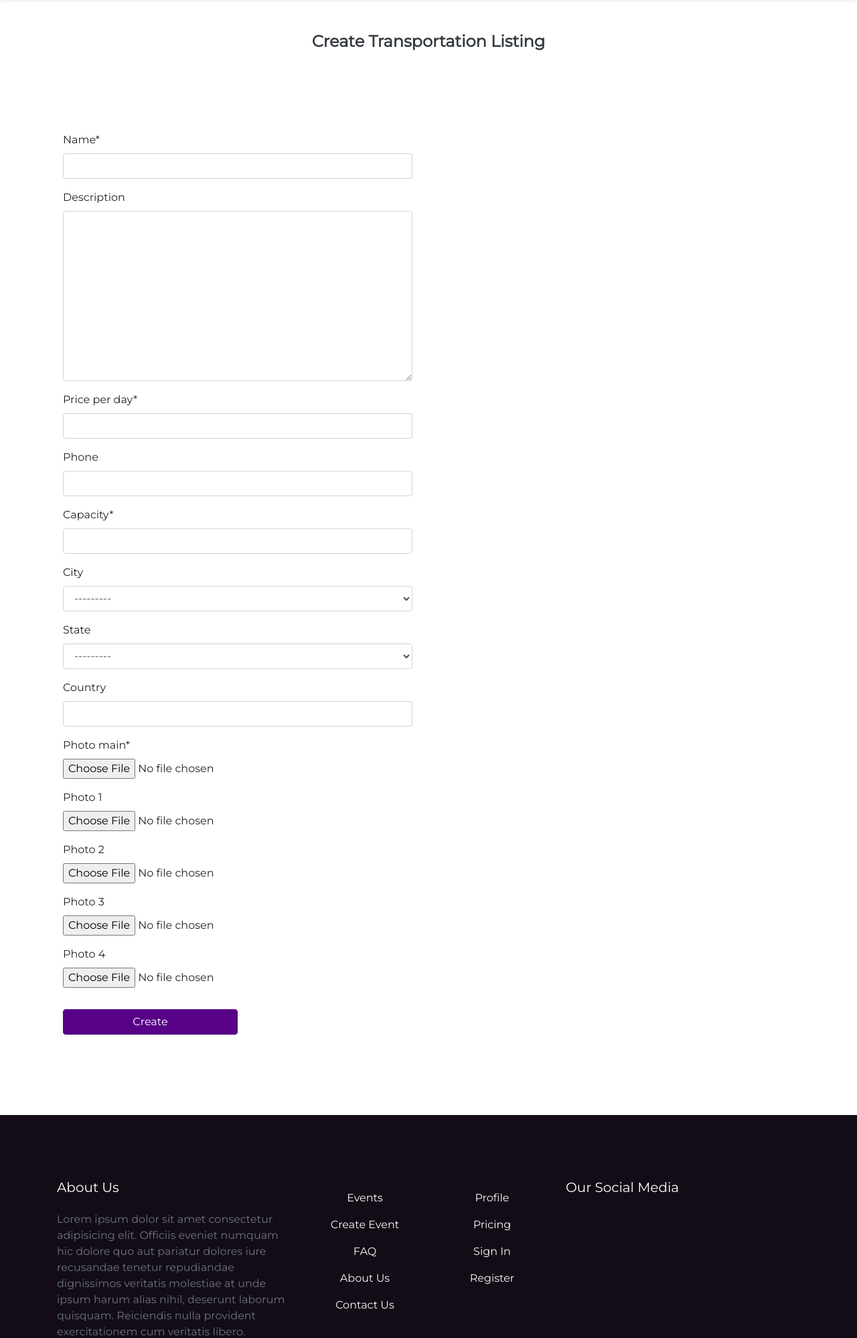
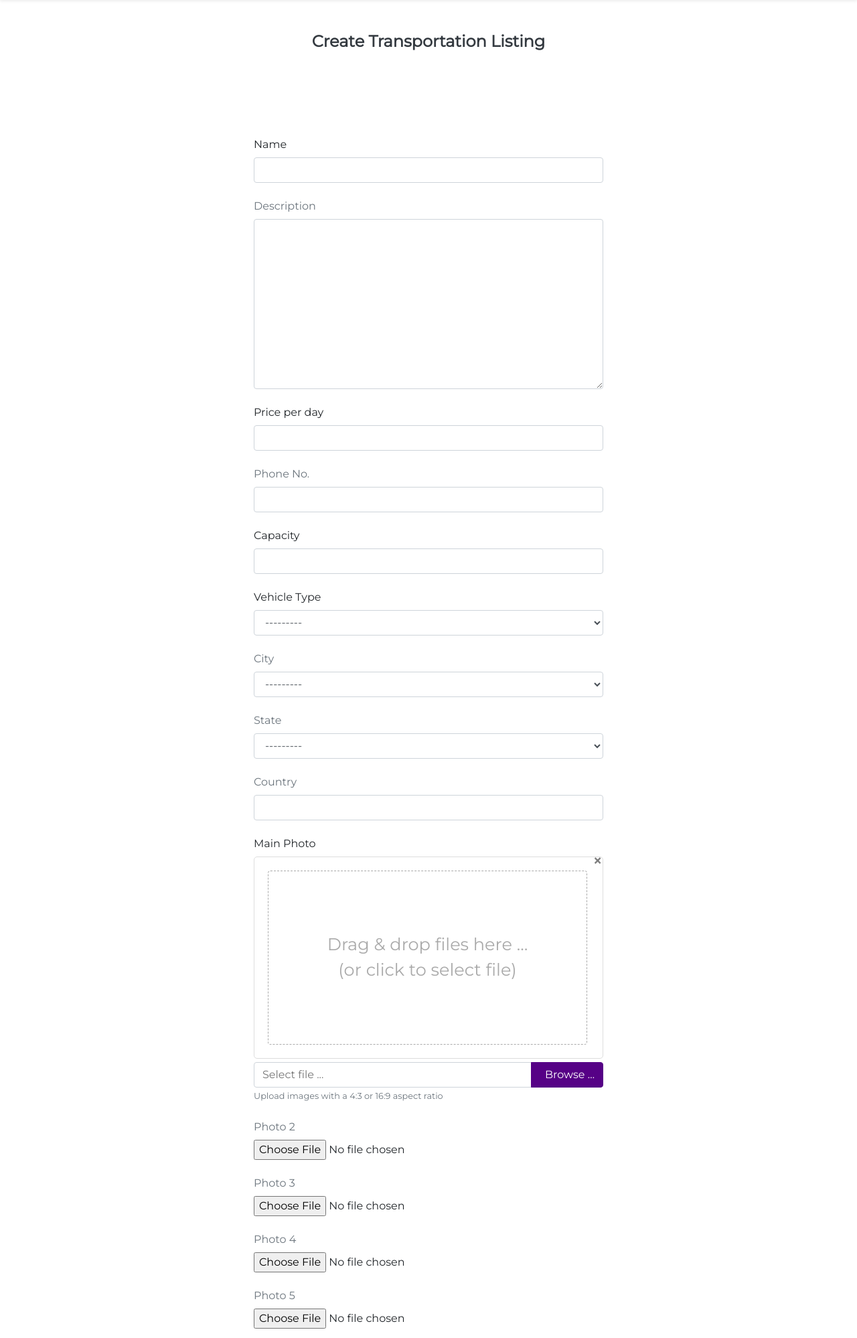
Before and after one commit to judeakinwale/tu_django, a Django app: page /t/create/ in a window 1280 px wide. Shown: the part 59-2057 px from the top of the page at 67% size. Run offline with Django 3.2, Linux system fonts and the light colour scheme; a user stored in the database is signed in; data comes from the database, SQL or seed files in the repository; tables that the repository leaves empty hold one stand-in row (values such as "Sample post"); parts of the project's set-up code (start-up, migrations or seed data) failed here and were passed over; some libraries are stand-ins or nearby versions; some web fonts are replaced.

Commit message:
Improve transport form template, add a model admin

```diff
--- a/transportation/forms.py
+++ b/transportation/forms.py
@@ -13,7 +13,7 @@ class TransportationForm(forms.ModelForm):
             'price',
             'phone',
             'capacity',
-            'category',
+            'vehicle_type',
             'city',
             'state',
             'country',
@@ -24,9 +24,14 @@ class TransportationForm(forms.ModelForm):
             'photo_4',
         ]
 
+        widgets = {
+            'photo_main': widgets.AdminFileWidget(
+                attrs={
+                    'class': 'file w-100',
+                    'data-browse-on-zone-click': 'true',
+                })
+        }
 
-# class OperatorForm(forms.ModelForm):
-
-#     class Meta:
-#         model = Operator
-#         fields = '__all__'
+        help_texts = {
+            'photo_main': 'Upload images with a 4:3 or 16:9 aspect ratio'
+        }
--- a/transportation/models.py
+++ b/transportation/models.py
@@ -36,6 +36,7 @@ class Transportation(models.Model):
     # Filters
     is_published = models.BooleanField(default=True)
     is_booked = models.BooleanField(default=False)
+    is_featured = models.BooleanField(default=False)
 
     class Meta:
         verbose_name = "Transportation"
--- a/transportation/templates/transportation/transportation_detail.html
+++ b/transportation/templates/transportation/transportation_detail.html
@@ -111,7 +111,8 @@
         {% if object.description %}
         <div class="row mb-5">
           <div class="col-md-12">
-            {{object.description}}
+            <h5 class="pb-3 ">Description</h5>
+            <p class="px-3">{{object.description}}</p>
           </div>
         </div>
         {% endif %}
--- a/transportation/templates/transportation/transportation_form.html
+++ b/transportation/templates/transportation/transportation_form.html
@@ -21,18 +21,129 @@
   <div class="container my-5">
     <h4 class="text-purple my-5 text-center text-dark font-weight-bold">{{title}} Transportation Listing</h4>
     <div class="row py-5">
-      <div class="col-md-6 bg-white rounded-sm p-4">
+      <div class="col-md-8 mx-md-auto col-lg-6 bg-white rounded-sm p-4">
         <form enctype="multipart/form-data" action="" method="post">
           {% csrf_token %}
-          {{form|crispy}}
 
-          <!-- <input id="input-b1" name="input-b1" type="file" class="file w-100" data-browse-on-zone-click="true"> -->
+          <!-- This allows the form to be crispy -->
+          <!-- {{form|crispy}} -->
+
+          {{ form.non_field_errors }}
+          <div class="form-group">
+            {{form.name.errors}}
+            <label class="col-form-label" for="{{form.name.id_for_label}}">Name</label>
+            {{form.name}}
+            {% if form.name.help_text %}
+              <p class="help text-muted"><small>{{ form.name.help_text|safe }}</small></p>
+            {% endif %}
+          </div>
+          <div class="form-group">
+            {{form.description.errors}}
+            <label class="col-form-label text-muted" for="{{form.description.id_for_label}}">Description</label>
+            {{form.description}}
+            {% if form.description.help_text %}
+              <p class="help text-muted"><small>{{ form.description.help_text|safe }}</small></p>
+            {% endif %}
+          </div>
+          <div class="form-group">
+            {{form.price.errors}}
+            <label class="col-form-label" for="{{form.price.id_for_label}}">Price per day</label>
+            {{form.price}}
+            {% if form.price.help_text %}
+              <p class="help text-muted"><small>{{ form.price.help_text|safe }}</small></p>
+            {% endif %}
+          </div>
+          <div class="form-group">
+            {{form.phone.errors}}
+            <label class="col-form-label text-muted" for="{{form.phone.id_for_label}}">Phone No.</label>
+            {{form.phone}}
+            {% if form.phone.help_text %}
+            <p class="help text-muted"><small>{{ form.phone.help_text|safe }}</small></p>
+            {% endif %}
+          </div>
+          <div class="form-group">
+            {{form.capacity.errors}}
+            <label class="col-form-label" for="{{form.capacity.id_for_label}}">Capacity</label>
+            {{form.capacity}}
+            {% if form.capacity.help_text %}
+              <p class="help text-muted"><small>{{ form.capacity.help_text|safe }}</small></p>
+            {% endif %}
+          </div>
+          <div class="form-group">
+            {{form.vehicle_type.errors}}
+            <label class="col-form-label" for="{{form.vehicle_type.id_for_label}}">Vehicle Type</label>
+            {{form.vehicle_type}}
+            {% if form.vehicle_type.help_text %}
+            <p class="help text-muted"><small>{{ form.vehicle_type.help_text|safe }}</small></p>
+            {% endif %}
+          </div>
+          <div class="form-group">
+            {{form.city.errors}}
+            <label class="col-form-label text-muted" for="{{form.city.id_for_label}}">City</label>
+            {{form.city}}
+            {% if form.city.help_text %}
+            <p class="help text-muted"><small>{{ form.city.help_text|safe }}</small></p>
+            {% endif %}
+          </div>
+          <div class="form-group">
+            {{form.state.errors}}
+            <label class="col-form-label text-muted" for="{{form.state.id_for_label}}">State</label>
+            {{form.state}}
+            {% if form.state.help_text %}
+            <p class="help text-muted"><small>{{ form.state.help_text|safe }}</small></p>
+            {% endif %}
+          </div>
+          <div class="form-group">
+            {{form.country.errors}}
+            <label class="col-form-label text-muted" for="{{form.country.id_for_label}}">Country</label>
+            {{form.country}}
+            {% if form.country.help_text %}
+            <p class="help text-muted"><small>{{ form.country.help_text|safe }}</small></p>
+            {% endif %}
+          </div>
+          <div class="form-group">
+            {{form.photo_main.errors}}
+            <label class="col-form-label" for="{{form.photo_main.id_for_label}}">Main Photo</label>
+            {{form.photo_main}}
+            {% if form.photo_main.help_text %}
+            <p class="help text-muted"><small>{{ form.photo_main.help_text|safe }}</small></p>
+            {% endif %}
+          </div>
+          <div class="form-group">
+            {{form.photo_1.errors}}
+            <label class="col-form-label text-muted" for="{{form.photo_1.id_for_label}}">Photo 2</label>
+            {{form.photo_1}}
+            {% if form.photo_1.help_text %}
+            <p class="help text-muted"><small>{{ form.photo_1.help_text|safe }}</small></p>
+            {% endif %}
+          </div>
+          <div class="form-group">
+            {{form.photo_2.errors}}
+            <label class="col-form-label text-muted" for="{{form.photo_2.id_for_label}}">Photo 3</label>
+            {{form.photo_2}}
+            {% if form.photo_2.help_text %}
+            <p class="help text-muted"><small>{{ form.photo_2.help_text|safe }}</small></p>
+            {% endif %}
+          </div>
+          <div class="form-group">
+            {{form.photo_3.errors}}
+            <label class="col-form-label text-muted" for="{{form.photo_3.id_for_label}}">Photo 4</label>
+            {{form.photo_3}}
+            {% if form.photo_3.help_text %}
+            <p class="help text-muted"><small>{{ form.photo_3.help_text|safe }}</small></p>
+            {% endif %}
+          </div>
+          <div class="form-group">
+            {{form.photo_4.errors}}
+            <label class="col-form-label text-muted" for="{{form.photo_4.id_for_label}}">Photo 5</label>
+            {{form.photo_4}}
+            {% if form.photo_4.help_text %}
+            <p class="help text-muted"><small>{{ form.photo_4.help_text|safe }}</small></p>
+            {% endif %}
+          </div>
 
           <button type="submit" class="btn btn-purple w-50 mt-3">{{title}}</button>
         </form>
-      </div>
-      <div class="col-md-5 offset-md-1 mb-5">
-
       </div>
     </div>
   </div>
```
Also changed, not shown: transportation/admin.py (+53 -0 lines), transportation/migrations/0009_auto_20210417_1501.py (added), transportation/migrations/0010_transportation_is_featured.py (added).
